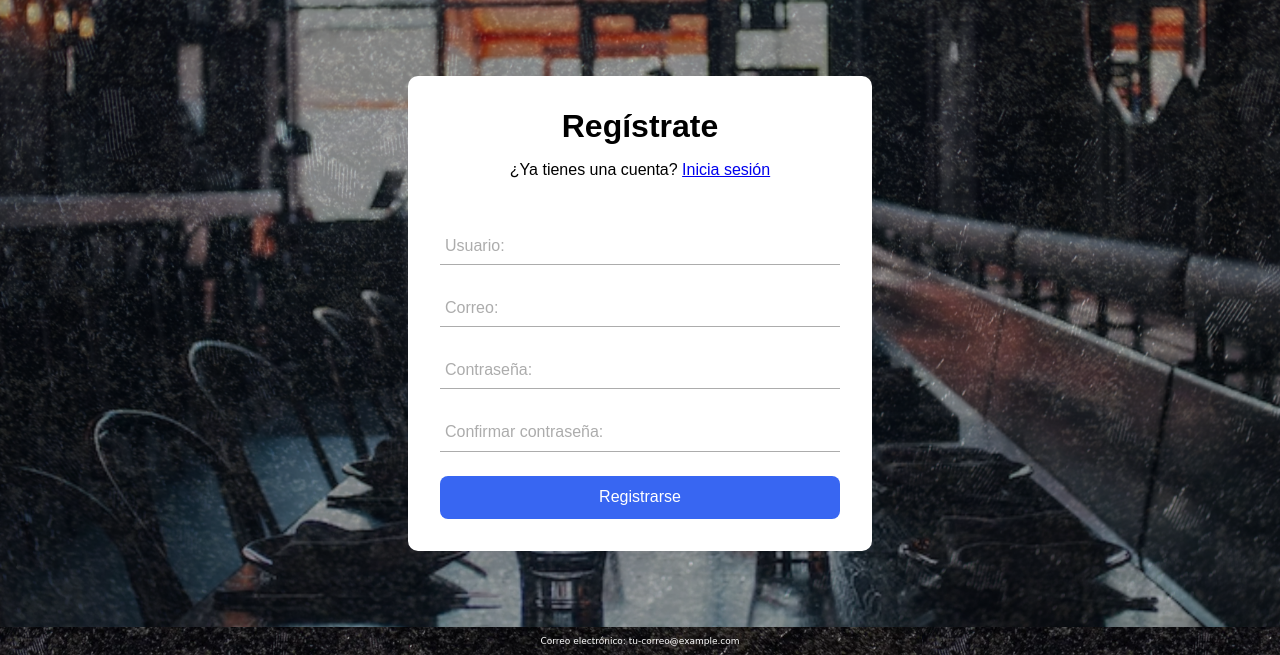
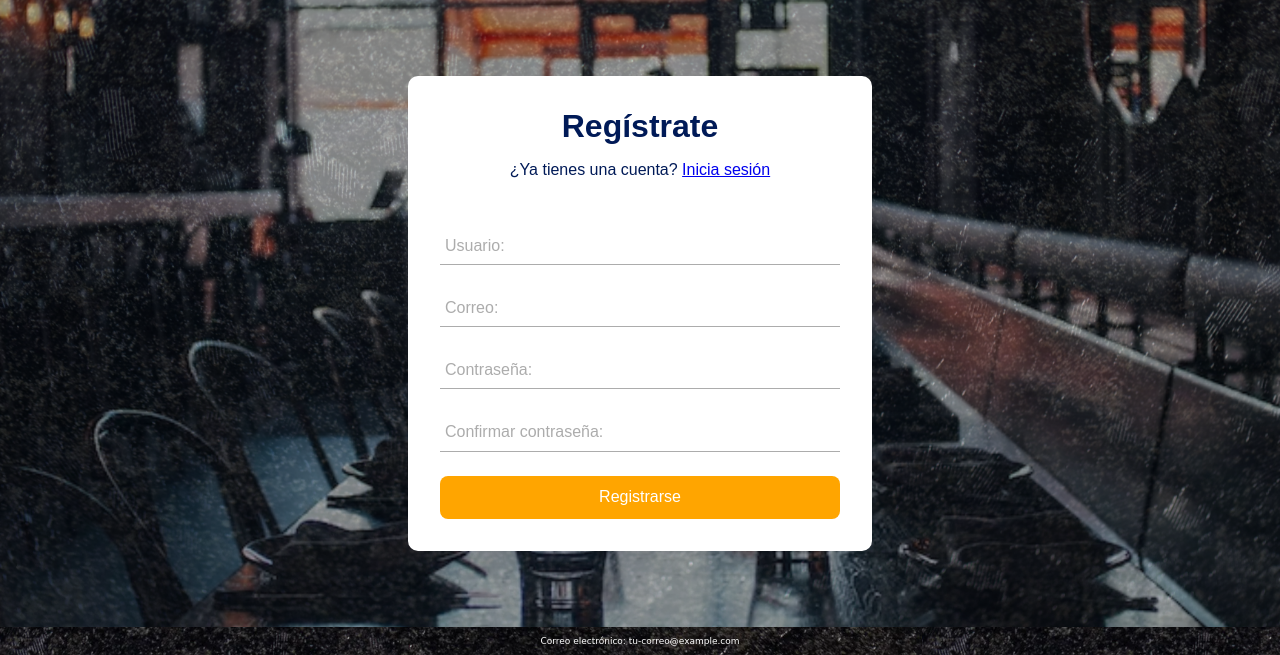
Before and after one commit to Rikamores/Magic-TableV2, a PHP site: page /registro.html in a window 1280 px wide. Shown: the part 145-800 px from the top of the page. Run offline with PHP 8.4, Linux system fonts and the light colour scheme.

Commit message:
Update style.css

```diff
--- a/style.css
+++ b/style.css
@@ -3,7 +3,8 @@
     padding: 0;
 }
 
-@font-face {
+@font-face { /*se utiliza para cargar fuentes personalizadas en una página web
+    para que puedan utilizarse en la presentación de contenido. */
     font-family: 'Brittany';
     src: url('./fonts/brittany_signature/BrittanySignature.ttf') format('truetype');
 }
@@ -177,7 +178,7 @@ footer p {
     max-width: 100%;
     height: auto;
 }
-/* Formularios*/
+/* Inicio de Sesión*/
 
 .form{
 
@@ -196,12 +197,12 @@ footer p {
     font-family: 'Nunito', sans-serif;
     font-size: 2rem;
     margin-bottom: .5em;
-    color: #000000 ;
+    color: #001A57 ;
 }
 
 .formParagraph{
     font-weight: 300;
-    color: #000000 ;
+    color: #001A57;
 }
 
 .formLink{
@@ -233,10 +234,10 @@ footer p {
 }
 
 .formInput:focus + .formLabel,
-.formInput :not(:placeholder-shown)+ .formLabel{
+.formInput:not(:placeholder-shown) + .formLabel{
     transform: translateY(-12px) scale(.7);
     transform-origin:left top;
-    color: #3866f2;
+    color: orange;
 }
 
 .formLabel{
@@ -251,7 +252,7 @@ footer p {
 }
 
 .formSubmit{
-    background: #3866f2;
+    background: orange;
     color:#fff;
     font-family: 'Nunito', sans-serif;
     font-weight: 300;
@@ -267,4 +268,5 @@ footer p {
 
     }
 
+
 }
```
